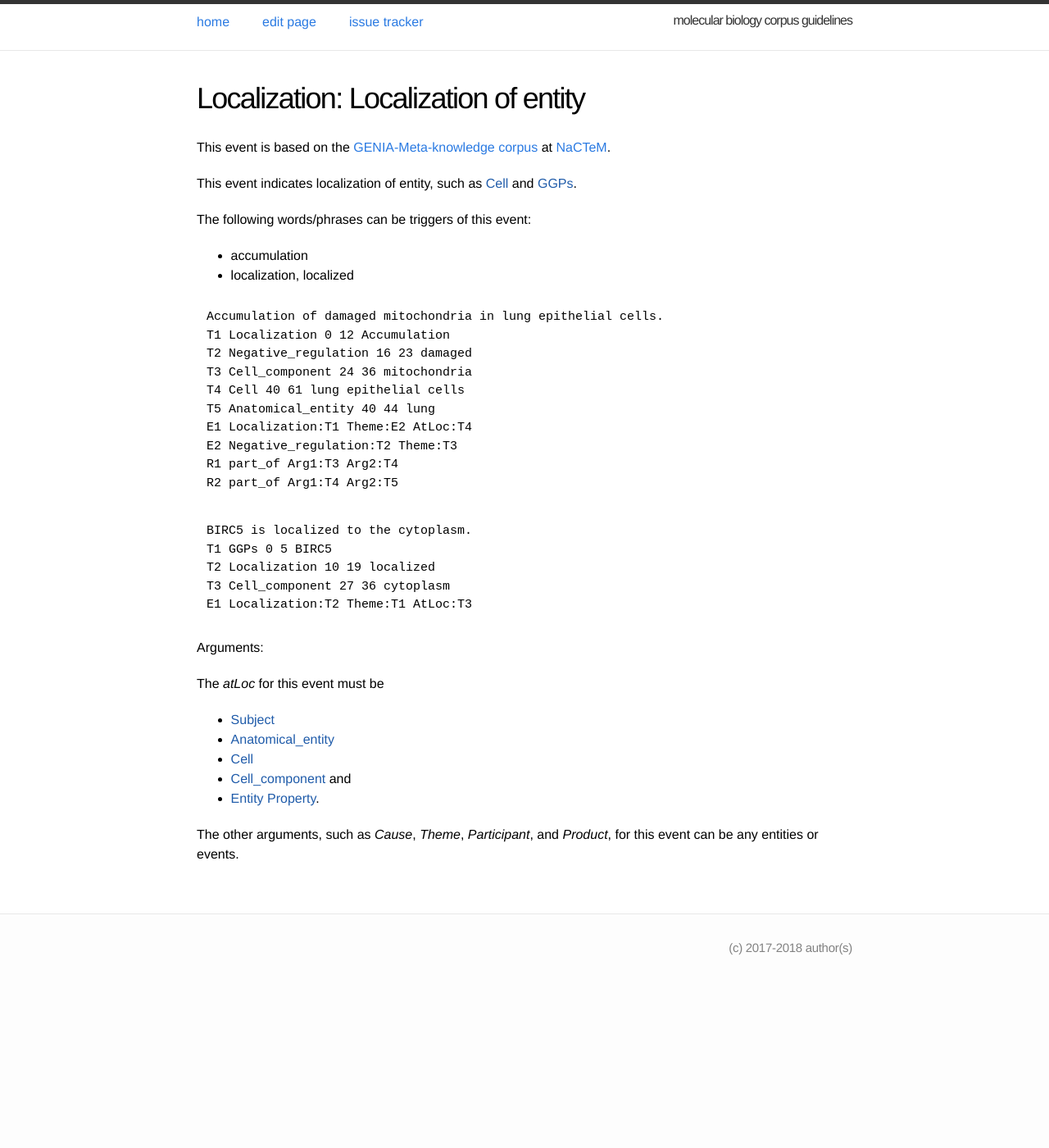
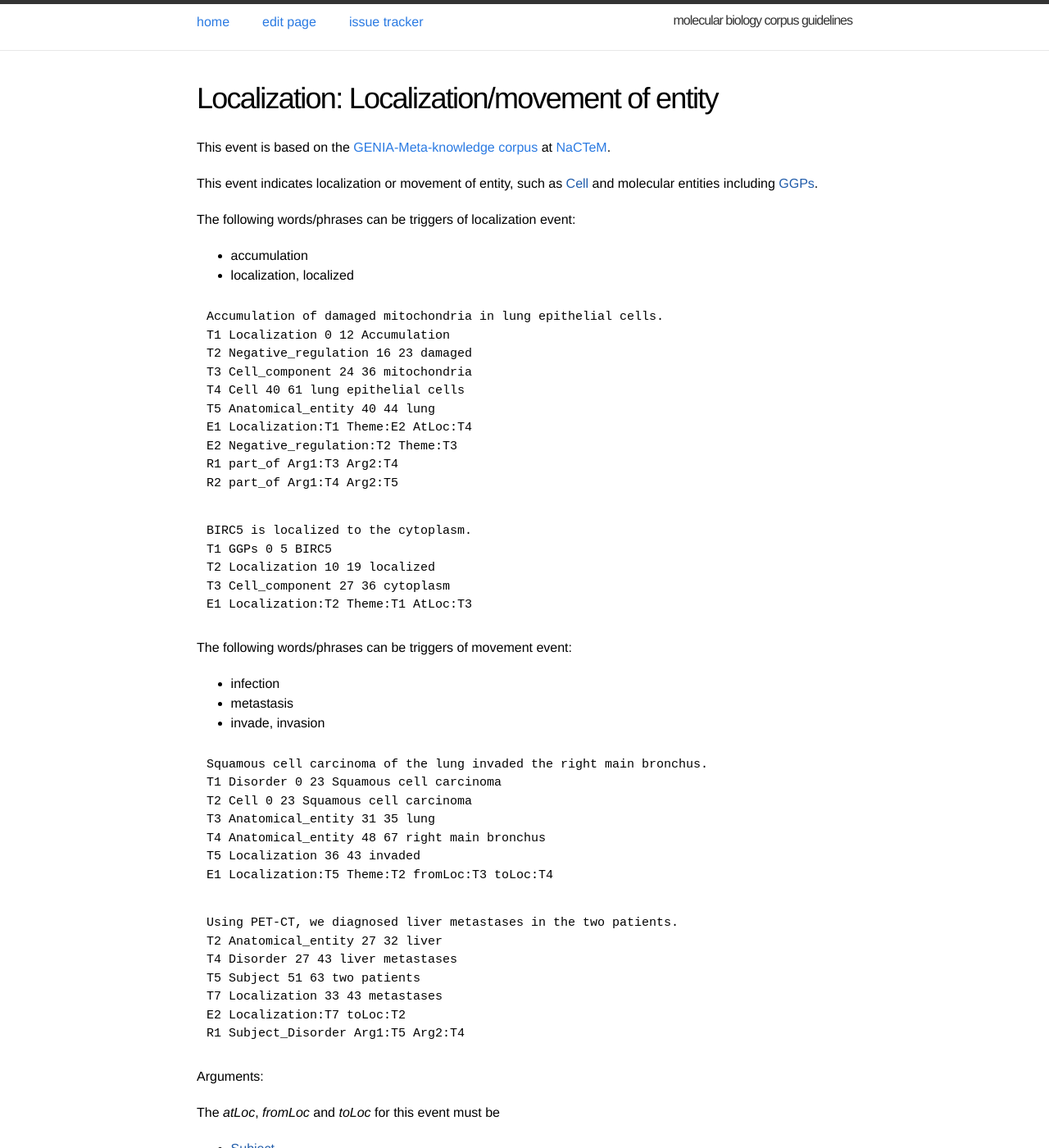
Before and after one commit to ezcatdb/molbiol_lung_corpus-guidelines, a Jekyll site: the page built from _event/Localization.md, in a window 1280 px wide and 1400 px high. Shown: the whole window at 82% size. Built offline with Jekyll 4.4.1, drawn with Linux system fonts in a browser that asks for light colours; some of the changed text lies outside the part shown.

Commit message:
merge migration event into localization event in _event/Localization.md

```diff
--- a/_event/Localization.md
+++ b/_event/Localization.md
@@ -2,15 +2,15 @@
 layout: entry
 title: "Localization"
 category: "Biological process"
-shortdef: "Localization of entity"
+shortdef: "Localization/movement of entity"
 order: 31
 ---
 
 This event is based on the <a href="http://www.nactem.ac.uk/meta-knowledge/">GENIA-Meta-knowledge corpus</a> at <a href="http://www.nactem.ac.uk/">NaCTeM</a>.
 
-This event indicates localization of entity, such as [Cell]() and [GGPs]().
+This event indicates localization or movement of entity, such as [Cell]() and molecular entities including [GGPs]().
 
-The following words/phrases can be triggers of this event:
+The following words/phrases can be triggers of localization event:
 
 - accumulation
 - localization, localized
@@ -35,16 +35,46 @@ T3 Cell_component 27 36 cytoplasm
 E1 Localization:T2 Theme:T1 AtLoc:T3
 ~~~
 
+The following words/phrases can be triggers of movement event:
+
+- infection
+- metastasis
+- invade, invasion
+
+~~~ ann
+Squamous cell carcinoma of the lung invaded the right main bronchus.
+T1 Disorder 0 23 Squamous cell carcinoma
+T2 Cell 0 23 Squamous cell carcinoma
+T3 Anatomical_entity 31 35 lung
+T4 Anatomical_entity 48 67 right main bronchus
+T5 Localization 36 43 invaded
+E1 Localization:T5 Theme:T2 fromLoc:T3 toLoc:T4
+~~~
+~~~ ann
+Using PET-CT, we diagnosed liver metastases in the two patients.
+T2 Anatomical_entity 27 32 liver
+T4 Disorder 27 43 liver metastases
+T5 Subject 51 63 two patients
+T7 Localization 33 43 metastases
+E2 Localization:T7 toLoc:T2
+R1 Subject_Disorder Arg1:T5 Arg2:T4
+~~~
+
 Arguments:
 
-The *atLoc* for this event must be
+The *atLoc*, *fromLoc* and *toLoc* for this event must be
 - [Subject]()
 - [Anatomical_entity]()
 - [Cell]()
 - [Cell_component]() and
-- [Entity Property]().
+- [Entity Property]()
 
+The other argument, *Theme*, for this event can be any entities or events.
+
+The *disorder* argument must be only [Disorder]().
+
+<!--
 The other arguments, such as *Cause*, *Theme*, *Participant*, and *Product*, for this event can be any entities or events.
-
+-->
 
 <!--details-->
```
